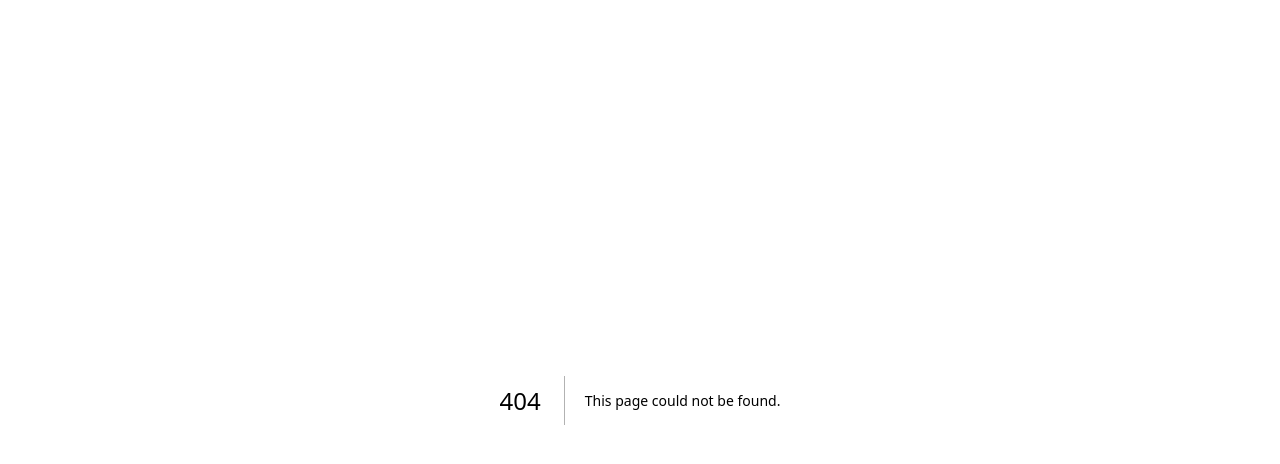
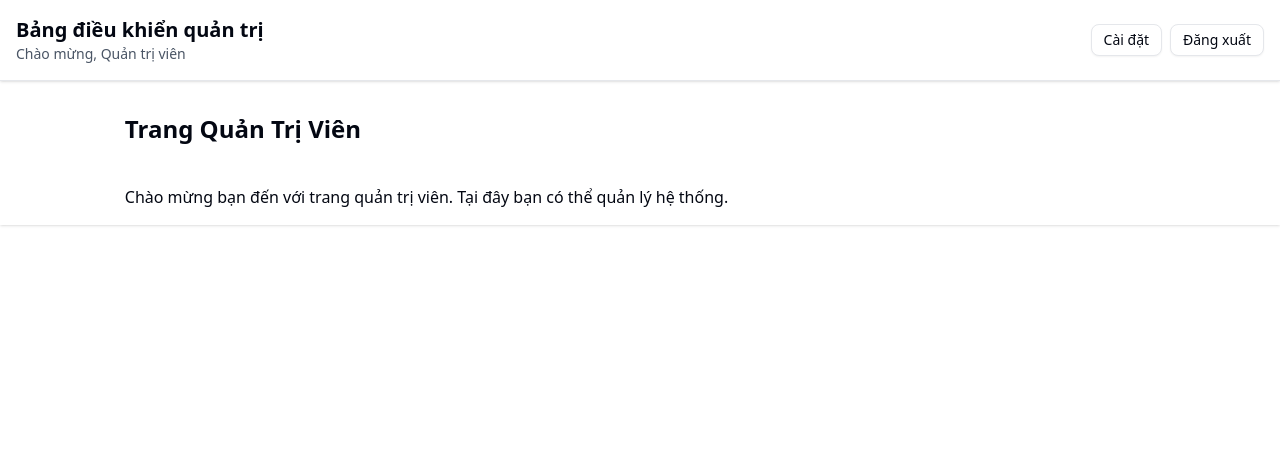
Before and after one commit to dlvhuy/Sola_System_Project, a Next.js app in the folder Frontend_Sola/: page /admin in a window 1280 px wide. Before the commit this address had no page. Shown: the top 464 px of the page. Built offline with nearby package versions, Linux system fonts and the light colour scheme.

Commit message:
feat (UI) (admin): Đang phát triển.

```diff
--- /dev/null
+++ b/Frontend_Sola/src/app/(home)/admin/page.tsx
@@ -0,0 +1,11 @@
+import { Card } from "@/components/ui/card";
+
+export default function AdminPage() {
+    return (
+       <Card className="m-auto my-4 p-4 max-w-[83%] border-0 shadow-none ">
+
+        <h1 className="text-2xl font-bold mb-4">Trang Quản Trị Viên</h1>
+        <p>Chào mừng bạn đến với trang quản trị viên. Tại đây bạn có thể quản lý hệ thống.</p>
+       </Card>
+    )
+}
--- /dev/null
+++ b/Frontend_Sola/src/app/(home)/layout.tsx
@@ -0,0 +1,14 @@
+import Header from "@/components/header";
+import { Button } from "@/components/ui/button";
+import { Card } from "@/components/ui/card";
+
+export default function HomeLayout({ children }: { children: React.ReactNode }) {
+    return (
+        <div className="bg-white shadow-sm ">
+            <Header></Header>
+            <div className="">
+                {children}
+            </div>
+        </div>
+    )
+}
--- /dev/null
+++ b/Frontend_Sola/src/components/header.tsx
@@ -0,0 +1,26 @@
+import { Button } from "./ui/button";
+
+export default function Header() {
+    return (
+       <header className="bg-white shadow-sm border-b">
+                <div className="container mx-auto px-4 py-4">
+                    <div className="flex items-center justify-between">
+                        <div className="flex items-center space-x-4">
+                            <div>
+                                <h1 className="text-xl font-semibold">Bảng điều khiển quản trị</h1>
+                                <p className="text-sm text-gray-600">Chào mừng, Quản trị viên</p>
+                            </div>
+                        </div>
+                        <div className="flex items-center space-x-2">
+                            <Button variant="outline" className="cursor-pointer" size="sm">
+                                 Cài đặt
+                            </Button>
+                            <Button variant="outline" className="cursor-pointer" size="sm">
+                                Đăng xuất
+                            </Button>
+                        </div>
+                    </div>
+                </div>
+            </header>
+    )
+}
```
Also changed, not shown: Frontend_Sola/src/app/(auth)/forgot-password/page.tsx (renamed from Frontend_Sola/src/app/auth/forgot-password/page.tsx), Frontend_Sola/src/app/(auth)/layout.tsx (renamed from Frontend_Sola/src/app/auth/layout.tsx), Frontend_Sola/src/app/(auth)/login/page.tsx (renamed from Frontend_Sola/src/app/auth/login/page.tsx), Frontend_Sola/src/app/(home)/teacher/page.tsx (added).
